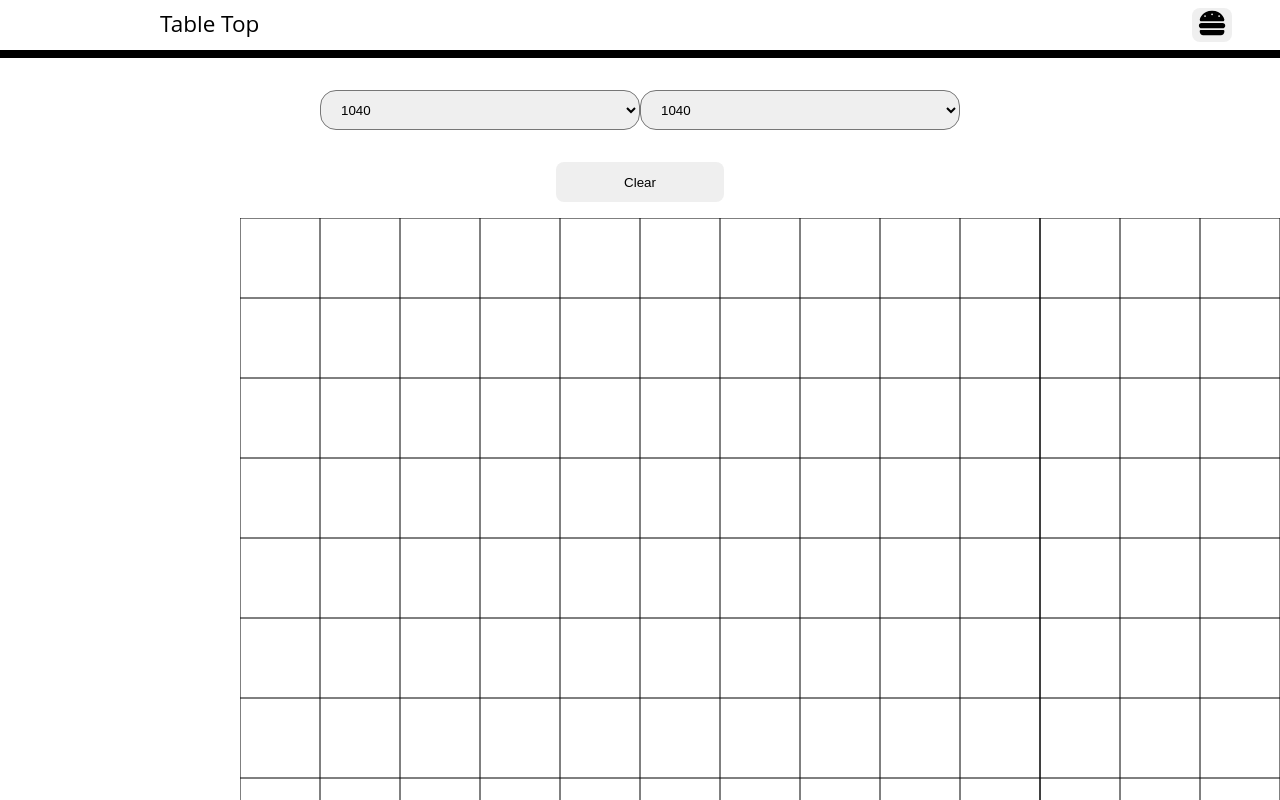
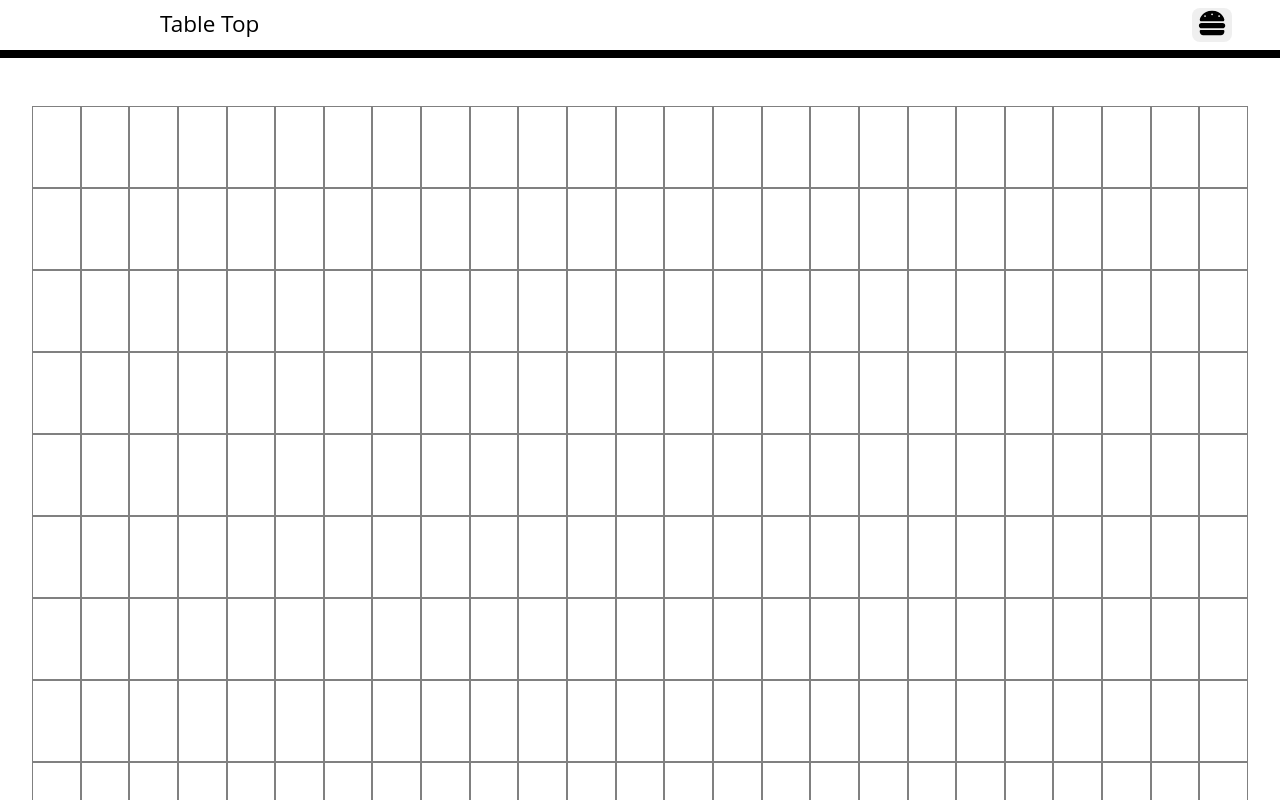
Before and after one commit to tlonergan/table-top, a React (Create React App) app: page / in a window 1280 px wide. Shown: the top 800 px of the page. Built offline with nearby package versions, Linux system fonts and the light colour scheme.

Commit message:
Attempt the component based grid

```diff
--- a/package.json
+++ b/package.json
@@ -11,6 +11,8 @@
     "@testing-library/react": "^12.1.3",
     "@testing-library/user-event": "^13.5.0",
     "react": "^17.0.2",
+    "react-dnd": "^15.1.1",
+    "react-dnd-html5-backend": "^15.1.2",
     "react-dom": "^17.0.2",
     "react-scripts": "5.0.0",
     "web-vitals": "^2.1.4"
--- a/src/components/canvasContainer.jsx
+++ b/src/components/canvasContainer.jsx
@@ -83,11 +83,13 @@ const CanvasContainer = () => {
                     <option value={400}>400</option>
                     <option value={800}>800</option>
                     <option value={1040} selected={true}>1040</option>
+                    <option value={8000}>8000</option>
                 </select>
                 <select onChange={onHeightChange}>
                     <option value={400}>400</option>
                     <option value={800}>800</option>
                     <option value={1040} selected={true}>1040</option>
+                    <option value={8000}>8000</option>
                 </select>
                 <button onClick={onClearClick}>Clear</button>
             </div>
--- /dev/null
+++ b/src/components/mapBoard.jsx
@@ -0,0 +1,31 @@
+import { useState, useEffect } from "react";
+import MapSquare from "./mapSquare";
+
+const MapBoard = () => {
+    const [squaresWide, setSquaresWide] = useState(25);
+    const [squaresHigh, setSquaresHigh] = useState(25);
+    const [rows, setRows] = useState([]);
+
+    useEffect(() => setUpBoard(), [squaresWide, squaresHigh]);
+
+    const setUpBoard = () => {
+        let newRows = [];
+        for (let i = 0; i < squaresHigh; i++) {
+            let columns = [];
+            for (let j = 0; j < squaresWide; j++) {
+                columns.push((<MapSquare key={"column" + j} />));
+            }
+
+            newRows.push((<div className="boardRow" key={"row" + i}>{columns}</div>));
+        }
+
+        setRows(newRows);
+    };
+
+    return (
+        <div className="board">
+            {rows.map(r => r)}
+        </div>);
+};
+
+export default MapBoard;
--- /dev/null
+++ b/src/components/mapSquare.jsx
@@ -0,0 +1,10 @@
+import { useEffect, useState } from "react";
+
+const MapSquare = (props) => {
+    return (
+        <div className="mapSquare">
+        </div>
+    );
+};
+
+export default MapSquare;
--- a/src/components/pageContainer.jsx
+++ b/src/components/pageContainer.jsx
@@ -1,7 +1,8 @@
 import React from 'react';
 import { FontAwesomeIcon } from '@fortawesome/react-fontawesome';
 import { faHamburger } from '@fortawesome/free-solid-svg-icons';
-import CanvasContainer from './canvasContainer'
+// import CanvasContainer from './canvasContainer'
+import MapBoard from './mapBoard';
 
 const PageContainer = () => {
     return (
@@ -14,7 +15,8 @@ const PageContainer = () => {
                     </button>
                 </div>
             </div>
-            <CanvasContainer></CanvasContainer>
+            {/* <CanvasContainer></CanvasContainer> */}
+            <MapBoard/>
         </div>
     );
 };
--- a/src/index.css
+++ b/src/index.css
@@ -218,3 +218,20 @@ a {
 .center {
   text-align: center;
 }
+
+.board {
+  padding: 32px;
+  display: flex;
+  flex-direction: column;
+}
+
+.boardRow {
+  display: flex;
+  flex-direction: row;
+}
+
+.mapSquare {
+  height: 80px;
+  width: 80px;
+  border: .5px solid grey;
+}
```
Also changed, not shown: 1 other file (tests, documents, lock files or other folders).
